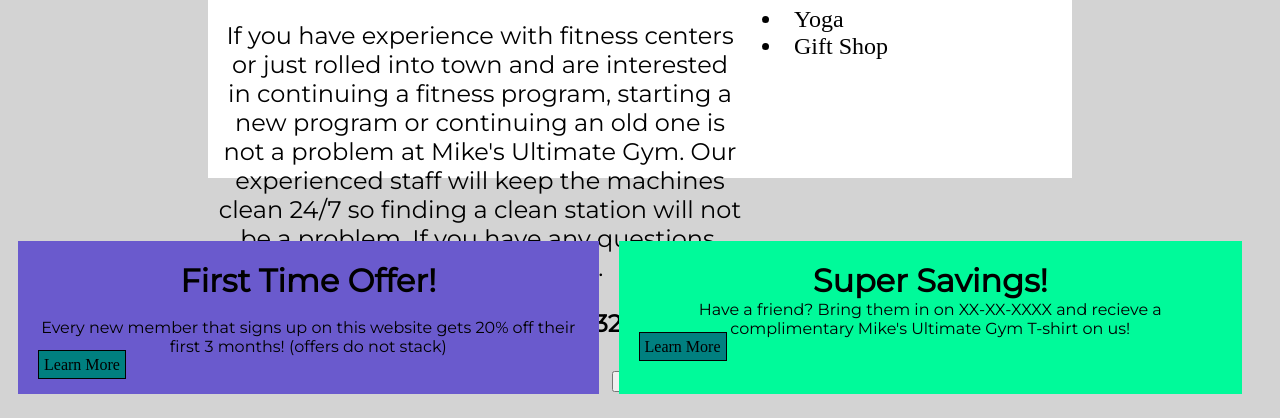
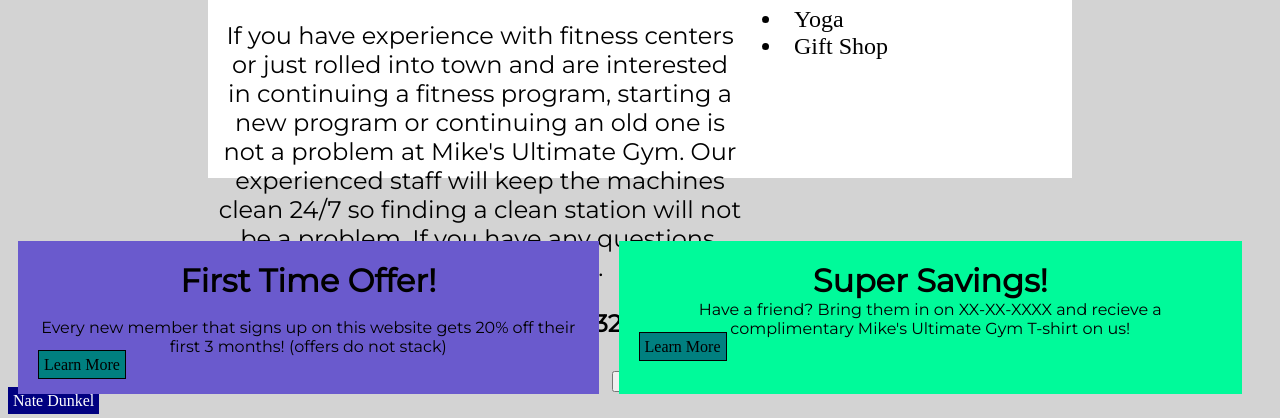
Before and after one commit to mittagm/mittag-alhso-15b, a plain HTML site: page home.html in a window 1280 px wide. Shown: the part 485-903 px from the top of the page. Drawn offline with Linux system fonts and the light colour scheme.

Commit message:
added my name to home.html - Nate Dunkel

```diff
--- a/home.html
+++ b/home.html
@@ -88,5 +88,6 @@
         y.style.display = "none";
       }
     </script>
+    <span style="background-color: navy; color: white; padding: 5px;"> Nate Dunkel </span>
   </body>
 </html>
```
